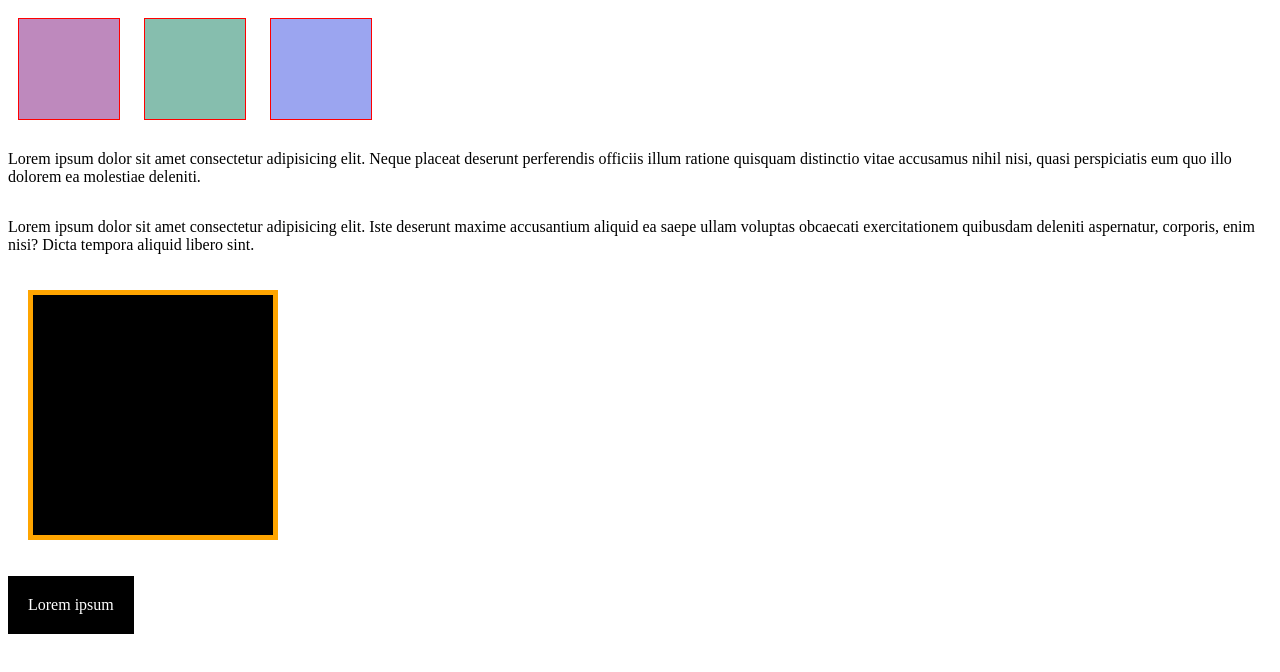
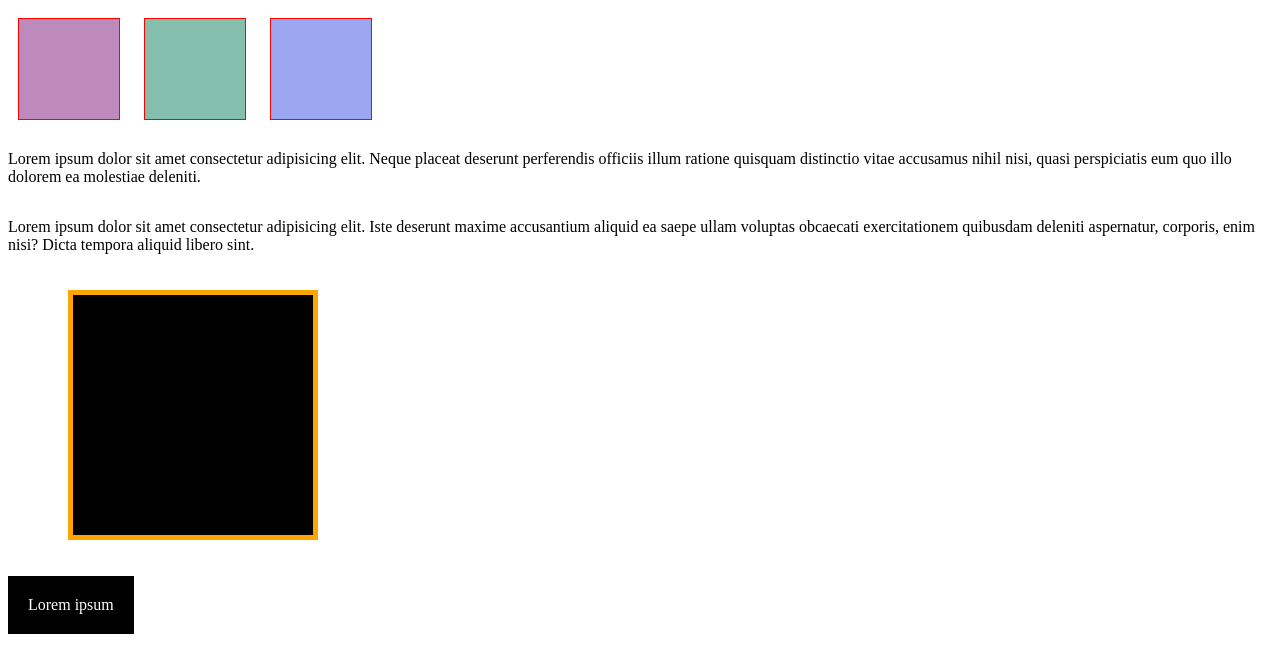
Before and after one commit to danielhauchler/sae_webtechnologien_cmp2020, a plain HTML site: page 03_css_box-model/index.html in a window 1280 px wide. Drawn offline with Linux system fonts and the light colour scheme.

Commit message:
unflagged

```diff
--- a/03_css_box-model/index.html
+++ b/03_css_box-model/index.html
@@ -36,7 +36,17 @@
             border: 5px solid orange;
             /* paqdding = innenabstand */
             padding: 20px;
-            margin: 20px;
+
+            margin-top: 20px;
+            margin-right: 60px;
+            margin-bottom: 20px;
+            margin-left: 60px;
+
+            margin: 20px 60px 20px 60px;
+
+            margin: 20px 60px;
+
+            /* margin: 20px; */
 
         }
 
```
